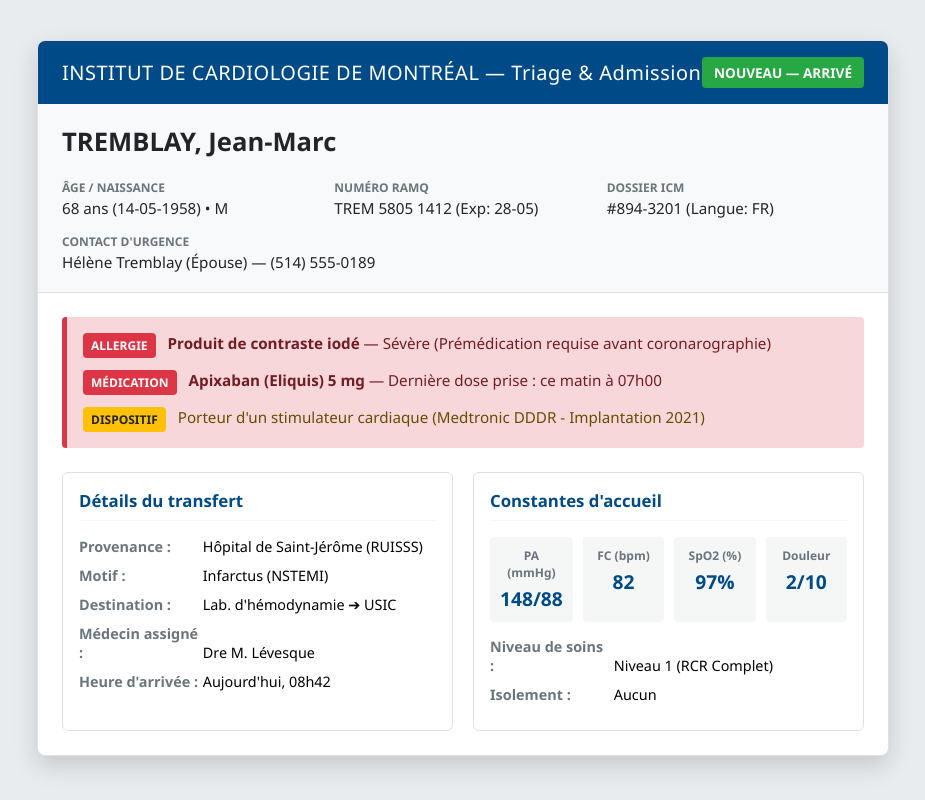
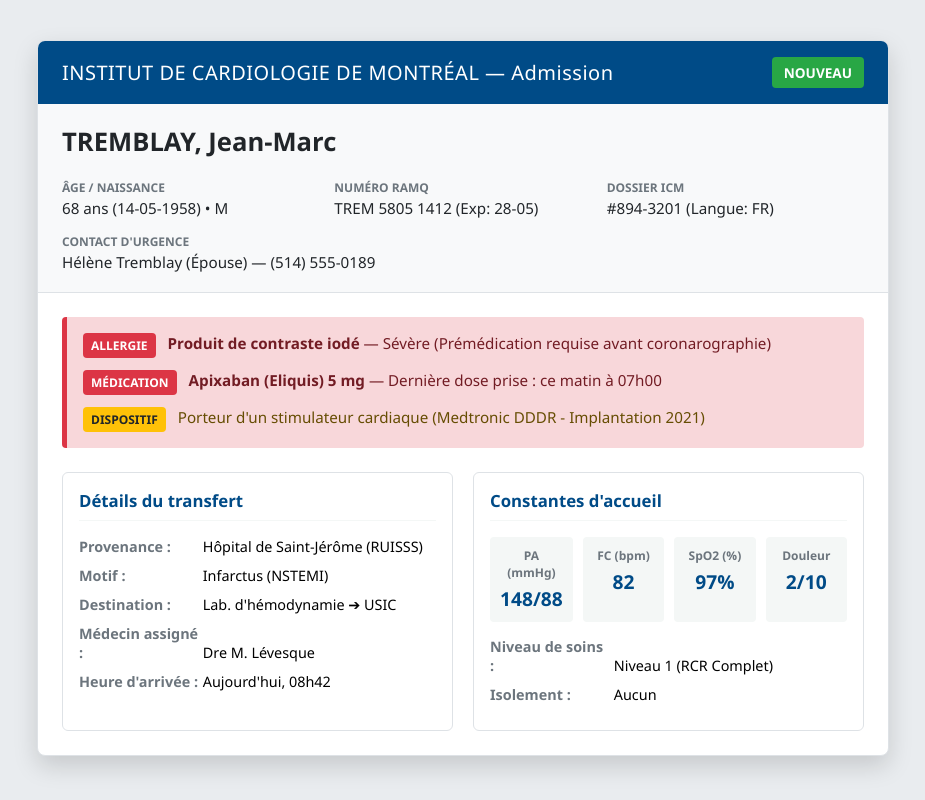
Before and after one commit to sebastienpaquette/mjq-amende, a plain HTML site: page ICM.html in a window 1280 px wide. Shown: the whole page, without its empty margins (177-1102 px from the left). Drawn offline with Linux system fonts and the light colour scheme.

Commit message:
Update ICM.html

```diff
--- a/ICM.html
+++ b/ICM.html
@@ -204,8 +204,8 @@
     <div class="screen-pop">
         <!-- En-tête -->
         <div class="header">
-            <h1>INSTITUT DE CARDIOLOGIE DE MONTRÉAL — Triage & Admission</h1>
-            <span class="status-badge">Nouveau — Arrivé</span>
+            <h1>INSTITUT DE CARDIOLOGIE DE MONTRÉAL — Admission</h1>
+            <span class="status-badge">Nouveau</span>
         </div>
 
         <!-- Bannière Patient -->
```
